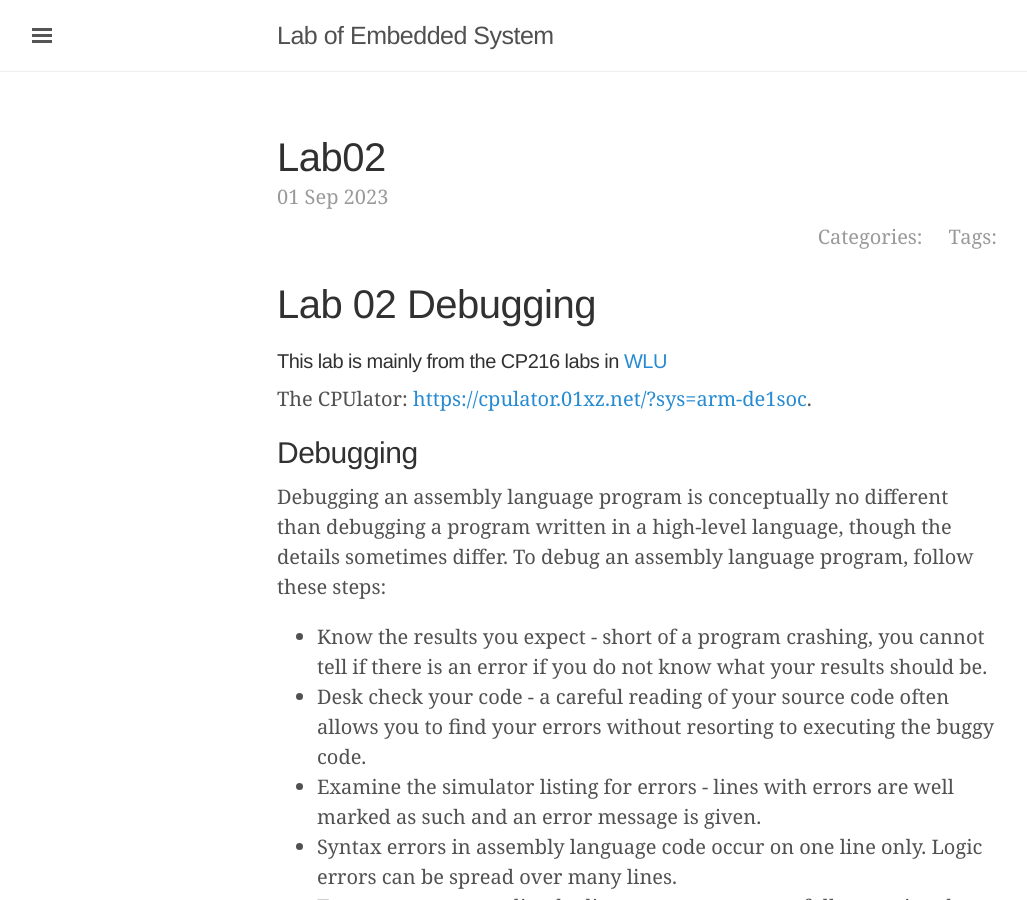
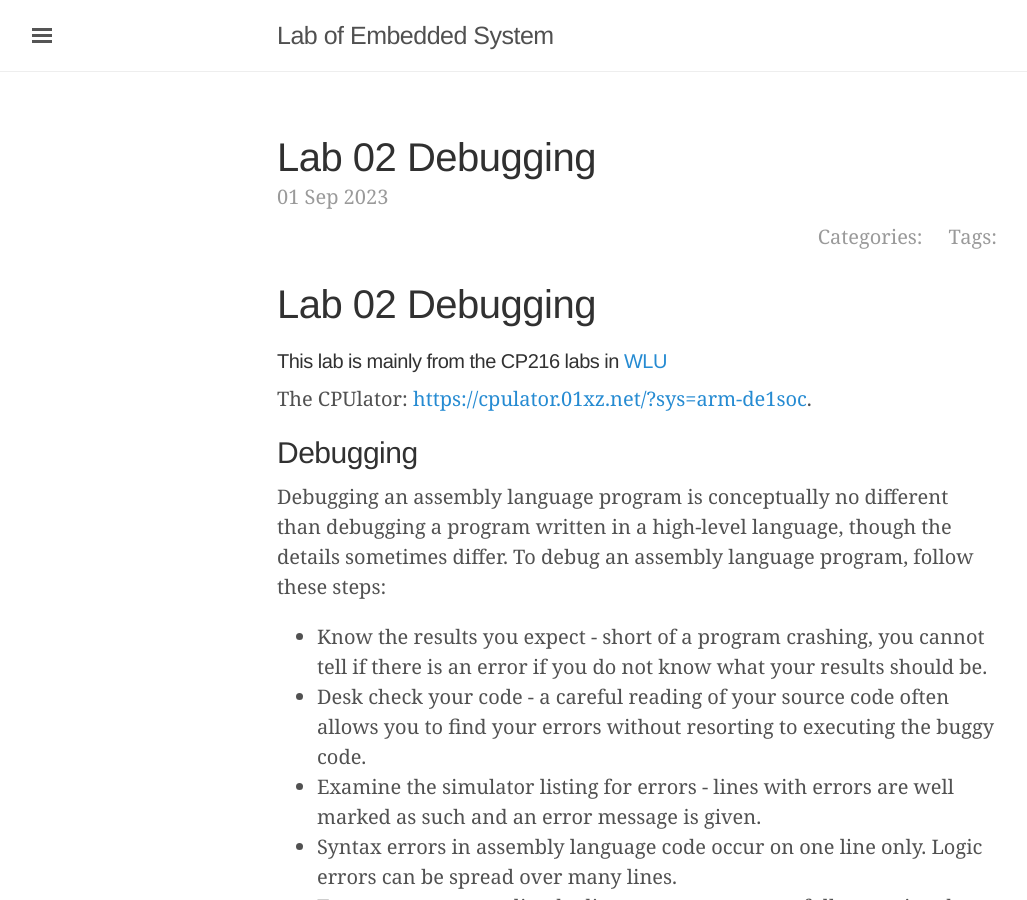
Before and after one commit to wittyfilter/embedded_system, a Jekyll site: the page built from _posts/2023-09-01-lab02.md, in a window 1280 px wide and 900 px high. Shown: the whole window, without its empty margins (3-1030 px from the left). Built offline with Jekyll 4.4.1, drawn with Linux system fonts in a browser that asks for light colours; some web fonts are replaced; our own code applies the rules of GitHub Pages for plain Markdown files; comment, search, counter and statistics services are not loaded.

Commit message:
update _posts/2023-09-01-lab02.md.
Signed-off-by: Simon Yang <simon.z.yang@gmail.com>

```diff
--- a/_posts/2023-09-01-lab02.md
+++ b/_posts/2023-09-01-lab02.md
@@ -1,3 +1,9 @@
+---
+layout: post
+title: Lab 02 Debugging
+date: 2023-09-01 00:00:00
+---
+
 Lab 02 Debugging
 =======================================
 
```
